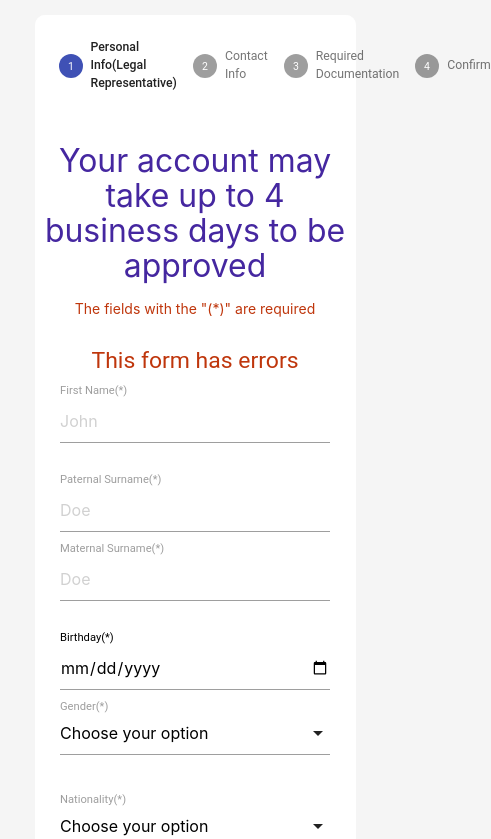
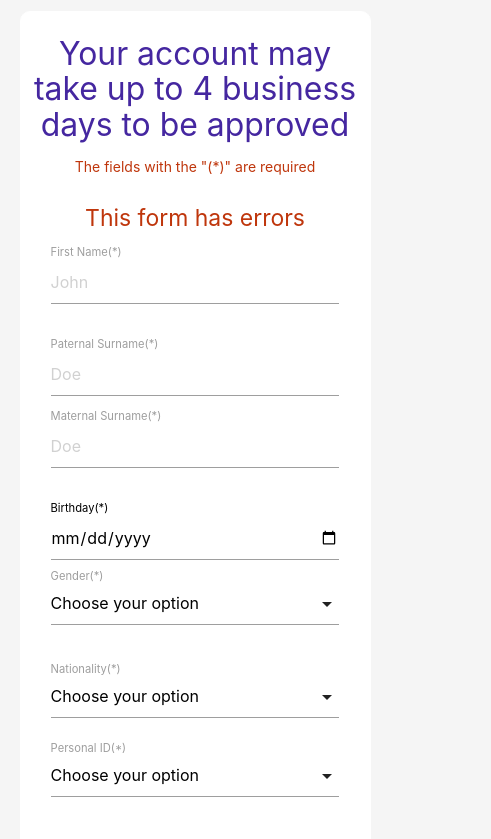
Before and after one commit to brian02oriel/materialize-step-form, a React (Create React App) app: page / in a window 390 px wide. Shown: the top 839 px of the page, 491 px wide, since content can reach past the window. Built offline with nearby package versions, Linux system fonts and the light colour scheme.

Commit message:
Arreglos en el diseño responsive

```diff
--- a/public/index.html
+++ b/public/index.html
@@ -29,7 +29,9 @@
   </head>
   <body>
     <noscript>You need to enable JavaScript to run this app.</noscript>
-    <div id="root"></div>
+
+        <div id="root"></div>
+
     <!--
       This HTML file is a template.
       If you open it directly in the browser, you will see an empty page.
--- a/src/App.js
+++ b/src/App.js
@@ -1,20 +1,17 @@
 import React, { Component } from 'react';
 import './App.css';
 import FormStepper from './components/Stepper';
-import Grid from '@material-ui/core/Grid';
+//import Grid from '@material-ui/core/Grid';
 
 
 class App extends Component {
   render() {
     return (
         <div className="container grey lighten-4">
-            <Grid
-            alignContent = 'center'
-            alignItems = 'center'
-            justify = 'center' >
+            <div className="row" >
               <FormStepper />
 
-          </Grid>
+          </div>
         </div>
 
     );
--- a/src/Content.css
+++ b/src/Content.css
@@ -1,7 +1,10 @@
 .contents {
     border-style: solid;
-    border-color: #000;
+    border-color: #fff;
     border-width: 1px;
     border-radius: 10px;
-    margin: 100px;
+    padding: 1%;
+    margin-top: 3%;
+    margin-bottom: 3%;
+    background-color: #fff;
 }
--- a/src/components/Confirm.js
+++ b/src/components/Confirm.js
@@ -9,6 +9,8 @@ export default class Confirm extends Component {
     back = e => {
         e.preventDefault();
         this.props.prevStep();
+        console.log("event", e);
+        console.log("prevStep", this.props.prevStep());
     }
 
   render() {
--- a/src/components/ContactForm.js
+++ b/src/components/ContactForm.js
@@ -60,19 +60,19 @@ export default class ContactForm extends Component {
                 <div className='col s12 m6'>
                     <label htmlFor="direction">Residence(*)</label>
                     <input name = "direction" pattern="[A-Za-zÀ-ÿ '-,]*" onChange = {handleChange('direction')} onBlur= {handleBlur('direction')} id="direction" value = {values.direction} type="text" className="validate" required placeholder="Home Sweet Home"/>
-                    <span class="helper-text" data-error="Intoduce valid characters"></span>
+                    <span className="helper-text" data-error="Intoduce valid characters"></span>
                 </div>
                 <div className='col s12 m6'>
                     <label htmlFor="city">City(*)</label>
                     <input name = "city" onChange = {handleChange('city')} onBlur= {handleBlur('city')} id="city" value = {values.city} type="text" className="validate" required placeholder="TET City"/>
-                    <span class="helper-text" data-error="Intoduce valid characters"></span>
+                    <span className="helper-text" data-error="Intoduce valid characters"></span>
                 </div>
              </div>
             <div className='row'>
                 <div className='col s12 m6'>
                     <label htmlFor="postal">Postal Code</label>
                     <input onChange = {handleChange('postal')}  id="postal" value = {values.postal} type="number" className="validate" placeholder="000000"/>
-                    <span class="helper-text" data-error="Intoduce valid characters"></span>
+                    <span className="helper-text" data-error="Intoduce valid characters"></span>
                 </div>
                 <div className='input-field col s12 m6'>
                     <Countries
--- a/src/components/Countries.js
+++ b/src/components/Countries.js
@@ -5,7 +5,7 @@ export default class Countries extends Component {
         const { values, handleChange, type } = this.props;
         return(
             <select name = {type} onChange = {handleChange(type)}  value = {values} required>
-        <option value="" disabled selected>Choose your option</option>
+        <option value="" disabled>Choose your option</option>
         <option value="4">Afghanistan</option>
         <option value="248">Åland Islands</option>
         <option value="8">Albania</option>
--- a/src/components/PersonalForm.js
+++ b/src/components/PersonalForm.js
@@ -113,19 +113,19 @@ formValid(isValid){
                 <div className='col s12 '>
                     <label htmlFor="first_name">First Name(*)</label>
                     <input name="firstName" pattern="[A-Za-zÀ-ÿ '-]*" onChange = {handleChange('firstName')} onBlur = {handleBlur('firstName')} id="first_name" value = {values.firstName} type="text" className="validate" required placeholder="John"/>
-                    <span class="helper-text" data-error="Intoduce valid characters"></span>
+                    <span className="helper-text" data-error="Intoduce valid characters"></span>
                 </div>
             </div>
             <div className='row'>
                 <div className='col s12 m6'>
                     <label htmlFor="PLast_name">Paternal Surname(*)</label>
                     <input name="PlastName" pattern="[A-Za-zÀ-ÿ '-]*" onChange = {handleChange('PlastName')} onBlur = {handleBlur('PlastName')} id="PLast_name" value = {values.PlastName} type="text" className="validate" required placeholder="Doe"/>
-                    <span class="helper-text" data-error="Intoduce valid characters"></span>
+                    <span className="helper-text" data-error="Intoduce valid characters"></span>
                 </div>
                 <div className='col s12 m6'>
                     <label htmlFor="MLast_name">Maternal Surname(*)</label>
                     <input  name="MlastName" pattern="[A-Za-zÀ-ÿ '-]*" onChange = {handleChange('MlastName')}  onBlur = {handleBlur('PlastName')} id="MLast_name" value = {values.MlastName} type="text" className="validate" required placeholder="Doe"/>
-                    <span class="helper-text" data-error="Intoduce valid characters"></span>
+                    <span className="helper-text" data-error="Intoduce valid characters"></span>
                 </div>
             </div>
             <div className='row input-field'>
@@ -137,8 +137,8 @@ formValid(isValid){
 
                 </div>
                 <div className='input-field col s12 m6' >
-                    <select name="gender" onChange = {handleChange('gender')}  value = {values.gender} required>
-                        <option value="" disabled selected>Choose your option</option>
+                    <select name="gender" onChange = {handleChange('gender')} value = {values.gender} required>
+                        <option value="" disabled>Choose your option</option>
                         <option value="Male">Male</option>
                         <option value="Female">Female</option>
                     </select>
--- a/src/components/Stepper.js
+++ b/src/components/Stepper.js
@@ -3,8 +3,8 @@ import React, {Component} from 'react';
 import Stepper from '@material-ui/core/Stepper';
 import Step from '@material-ui/core/Step';
 import StepLabel from '@material-ui/core/StepLabel';
-import Typography from '@material-ui/core/Typography';
-import Grid from '@material-ui/core/Grid';
+//import Typography from '@material-ui/core/Typography';
+//import Grid from '@material-ui/core/Grid';
 
 import PersonalForm from './PersonalForm';
 import ContactForm from './ContactForm';
@@ -55,6 +55,7 @@ getStepContent(step) {
   //console.log(step);
   switch (step) {
       case 0:
+        console.log("Personal form", step);
         return(
           <PersonalForm
           nextStep = {this.nextStep}
@@ -65,7 +66,7 @@ getStepContent(step) {
           />
         )
       case 1:
-
+      console.log("Contact form", step);
         return(
           <ContactForm
           nextStep = {this.nextStep}
@@ -77,6 +78,7 @@ getStepContent(step) {
           />
         )
       case 2:
+      console.log("Required Docs form", step);
         return(
           <FormRequiredDocs
           nextStep = {this.nextStep}
@@ -88,6 +90,7 @@ getStepContent(step) {
           />
         )
       case 3:
+      console.log("Confirm", step);
       return(
         < Confirm
         nextStep = {this.nextStep}
@@ -111,6 +114,7 @@ nextStep = () => {
   this.setState({
       step: step + 1
   });
+  console.log("step", step);
 }
 
 //Go back previous step
@@ -119,6 +123,8 @@ const {step} = this.state;
 this.setState({
     step: step - 1
 });
+
+console.log("step", step);
 }
 
 //Handle fields change
@@ -416,8 +422,8 @@ handleBlur = input => e => {
     const activeStep = this.state.step;
 
     return (
-      <Grid style = { containerStyle}>
-        <Stepper activeStep={activeStep} style={ stepperStyle }>
+        <div className="contents">
+        <Stepper activeStep={activeStep} style={ stepperStyle } className="hide-on-small-only">
           {steps.map((label, index) => {
             const props = {};
             const labelProps = {};
@@ -434,10 +440,10 @@ handleBlur = input => e => {
         <h4 className="center-align"><span className = "deep-purple-text text-darken-3 center-align"> Your account may take up to 4 business days to be approved</span></h4>
             <p className="deep-orange-text text-darken-4 center-align"> The fields with the "(*)" are required</p>
             <div className="col s12">
-              <Typography >{this.getStepContent(activeStep)}</Typography>
+               {this.getStepContent(activeStep)}
             </div>
         </div>
-      </Grid>
+        </div>
     );
   }
 }
--- a/src/index.css
+++ b/src/index.css
@@ -1,3 +1,7 @@
 body {
   background-color: #f5f5f5;
+  display: block;
+  justify-content: center;
+  align-items: center;
+  align-content: center;
 }
```
